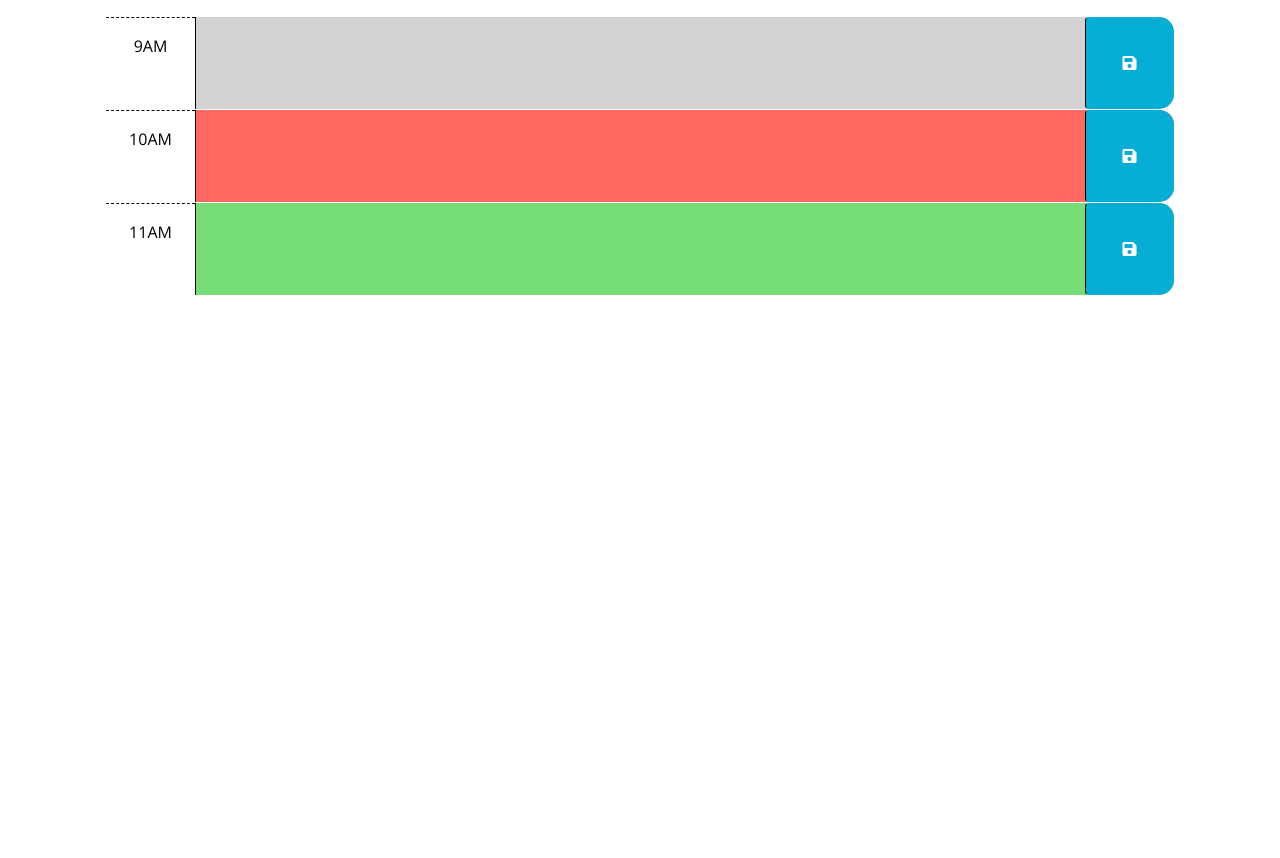
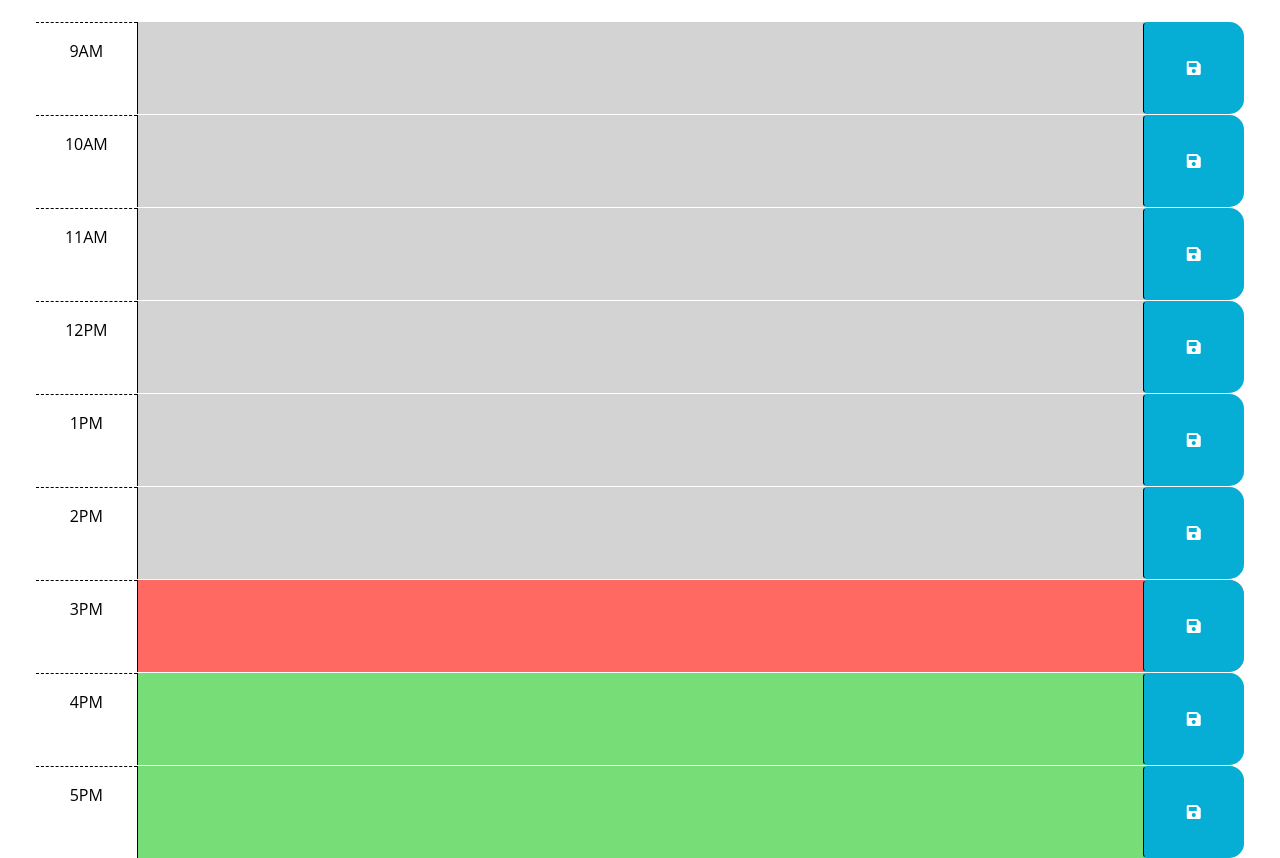
Before and after one commit to Seropyan1995/API-Assessment, a plain HTML site: page index.html in a window 1280 px wide. Shown: the part 286-1144 px from the top of the page. Before the commit the page ends 800 px from the top, so only its background shows below. Drawn offline with nearby package versions, Linux system fonts and the light colour scheme.

Commit message:
added comments and final touches

```diff
--- a/index.html
+++ b/index.html
@@ -4,52 +4,53 @@
     <meta charset="UTF-8" />
     <meta name="viewport" content="width=device-width, initial-scale=1.0" />
     <meta http-equiv="X-UA-Compatible" content="ie=edge" />
+    <!-- Bootstrap stylesheet Link -->
     <link
+      href="https://cdn.jsdelivr.net/npm/bootstrap@5.1.3/dist/css/bootstrap.min.css"
       rel="stylesheet"
-      href="https://cdn.jsdelivr.net/npm/bootstrap@5.1.3/dist/css/bootstrap.min.css"
+      integrity="sha384-1BmE4kWBq78iYhFldvKuhfTAU6auU8tT94WrHftjDbrCEXSU1oBoqyl2QvZ6jIW3"
+      crossorigin="anonymous"
     />
+    <!-- Custom font stylesheet Link -->
     <link
       rel="stylesheet"
       href="https://use.fontawesome.com/releases/v5.8.1/css/all.css"
       integrity="sha384-50oBUHEmvpQ+1lW4y57PTFmhCaXp0ML5d60M1M7uH2+nqUivzIebhndOJK28anvf"
       crossorigin="anonymous"
     />
+    <!-- Google Fonts stylesheet Link -->
     <link
-      href="https://fonts.googleapis.com/css?family=Open+Sans&display=swap"
+      href="https://fonts.googleapis.com/css2?family=Fira+Sans:wght@400;700&display=swap"
       rel="stylesheet"
     />
+    <!-- Custom CSS stylesheet -->
     <link rel="stylesheet" href="style.css" />
     <title>Work Day Scheduler</title>
   </head>
 
   <body>
-    <header class="p-5 mb-4 border-5 border-bottom border-dark text-center">
+    <!-- added class jumbotron to style header in CSS -->
+    <header class="jumbotron p-5 mb-4">
       <h1 class="display-3">Work Day Scheduler</h1>
       <p class="lead">A simple calendar app for scheduling your work day</p>
       <p id="currentDay" class="lead"></p>
     </header>
-    <div class="container-lg px-5">
-      <!-- Use class for "past", "present", and "future" to apply styles to the
-        time-block divs accordingly. The javascript will need to do this by
-        adding/removing these classes on each div by comparing the hour in the
-        id to the current hour. The html provided below is meant to be an example
-        demonstrating how the css provided can be leveraged to create the
-        desired layout and colors. The html below should be removed or updated
-        in the finished product. Remember to delete this comment once the
-        code is implemented.
-        -->
 
-      <!-- Example of a past time block. The "past" class adds a gray background color. -->
-      <div id="hour-9" class="row time-block past">
+    <!-- Main container to hold all the seperate time blocks -->
+    <div class="container-fluid px-5">
+      <!-- Time blocks with different IDs added -->
+      <div id="hour9" class="row time-block">
+        <!-- Div to show the hour -->
         <div class="col-2 col-md-1 hour text-center py-3">9AM</div>
+        <!-- text input area to write task -->
         <textarea class="col-8 col-md-10 description" rows="3"> </textarea>
+        <!-- Save button -->
         <button class="btn saveBtn col-2 col-md-1" aria-label="save">
           <i class="fas fa-save" aria-hidden="true"></i>
         </button>
       </div>
 
-      <!-- Example of a a present time block. The "present" class adds a red background color. -->
-      <div id="hour-10" class="row time-block present">
+      <div id="hour10" class="row time-block">
         <div class="col-2 col-md-1 hour text-center py-3">10AM</div>
         <textarea class="col-8 col-md-10 description" rows="3"> </textarea>
         <button class="btn saveBtn col-2 col-md-1" aria-label="save">
@@ -57,8 +58,7 @@
         </button>
       </div>
 
-      <!-- Example of a future time block. The "future" class adds a green background color. -->
-      <div id="hour-11" class="row time-block future">
+      <div id="hour11" class="row time-block">
         <div class="col-2 col-md-1 hour text-center py-3">11AM</div>
         <textarea class="col-8 col-md-10 description" rows="3"> </textarea>
         <button class="btn saveBtn col-2 col-md-1" aria-label="save">
@@ -66,13 +66,63 @@
         </button>
       </div>
 
-    <script src="https://code.jquery.com/jquery-3.4.1.min.js"></script>
-    <script
-      src="https://cdn.jsdelivr.net/npm/dayjs@1.11.3/dayjs.min.js"
-      integrity="sha256-iu/zLUB+QgISXBLCW/mcDi/rnf4m4uEDO0wauy76x7U="
-      crossorigin="anonymous"
-    ></script>
+      <div id="hour12" class="row time-block">
+        <div class="col-2 col-md-1 hour text-center py-3">12PM</div>
+        <textarea class="col-8 col-md-10 description" rows="3"> </textarea>
+        <button class="btn saveBtn col-2 col-md-1" aria-label="save">
+          <i class="fas fa-save" aria-hidden="true"></i>
+        </button>
+      </div>
 
+      <div id="hour13" class="row time-block">
+        <div class="col-2 col-md-1 hour text-center py-3">1PM</div>
+        <textarea class="col-8 col-md-10 description" rows="3"> </textarea>
+        <button class="btn saveBtn col-2 col-md-1" aria-label="save">
+          <i class="fas fa-save" aria-hidden="true"></i>
+        </button>
+      </div>
+
+      <div id="hour14" class="row time-block">
+        <div class="col-2 col-md-1 hour text-center py-3">2PM</div>
+        <textarea class="col-8 col-md-10 description" rows="3"> </textarea>
+        <button class="btn saveBtn col-2 col-md-1" aria-label="save">
+          <i class="fas fa-save" aria-hidden="true"></i>
+        </button>
+      </div>
+
+      <div id="hour15" class="row time-block">
+        <div class="col-2 col-md-1 hour text-center py-3">3PM</div>
+        <textarea class="col-8 col-md-10 description" rows="3"> </textarea>
+        <button class="btn saveBtn col-2 col-md-1" aria-label="save">
+          <i class="fas fa-save" aria-hidden="true"></i>
+        </button>
+      </div>
+
+      <div id="hour16" class="row time-block">
+        <div class="col-2 col-md-1 hour text-center py-3">4PM</div>
+        <textarea class="col-8 col-md-10 description" rows="3"> </textarea>
+        <button class="btn saveBtn col-2 col-md-1" aria-label="save">
+          <i class="fas fa-save" aria-hidden="true"></i>
+        </button>
+      </div>
+
+      <div id="hour17" class="row time-block">
+        <div class="col-2 col-md-1 hour text-center py-3">5PM</div>
+        <textarea class="col-8 col-md-10 description" rows="3"> </textarea>
+        <button class="btn saveBtn col-2 col-md-1" aria-label="save">
+          <i class="fas fa-save" aria-hidden="true"></i>
+        </button>
+      </div>
+
+    </div>
+
+    <!-- Link to jQuery -->
+    <script src="https://cdnjs.cloudflare.com/ajax/libs/jquery/3.2.1/jquery.min.js"></script>
+    <!-- Link to day.js -->
+    <script src="https://cdn.jsdelivr.net/npm/dayjs@1.11.3/dayjs.min.js"
+    integrity="sha256-iu/zLUB+QgISXBLCW/mcDi/rnf4m4uEDO0wauy76x7U="
+    crossorigin="anonymous"></script>
+    <!-- Link to script.js -->
     <script src="script.js"></script>
   </body>
 </html>
--- a/script.js
+++ b/script.js
@@ -28,14 +28,14 @@ $(function () {
     var currentHour = today.hour();
     // loops over each div with the time block id
     $('.time-block').each(function () {
-      var timeBlockHour = parseInt($(this).attr("id").split("hour")[1]);
+      var blockHour = parseInt($(this).attr("id").split("hour")[1]);
       // if the time ID is before the current hour, add the past class from CSS
       if (blockHour < currentHour) {
         $(this).addClass('past');
         $(this).removeClass("future");
         $(this).removeClass("present");
      } // if the time ID is equal to the current hour, remove the past and future classes & add the present class
-      else if (timeBlockHour === currentHour) {
+      else if (blockHour === currentHour) {
         $(this).removeClass('past');
         $(this).removeClass('future');
         $(this).addClass('present');
```
